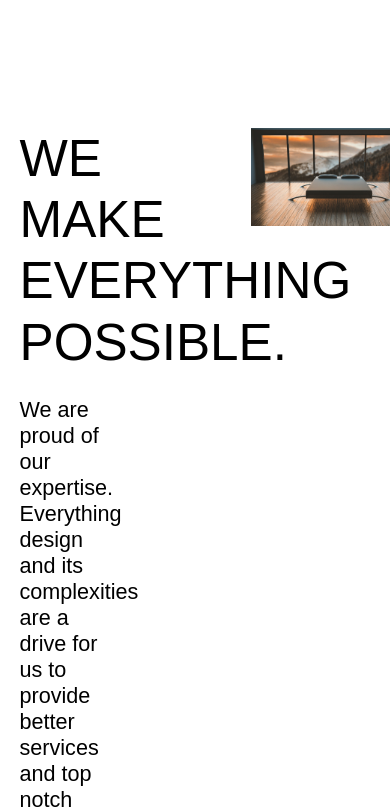
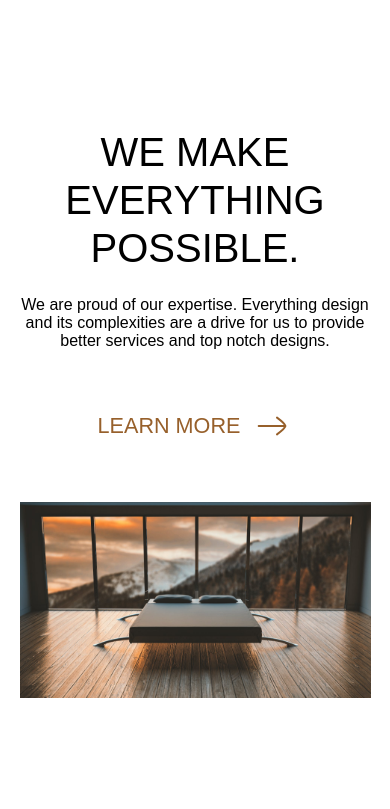
Before and after one commit to Samadeen/Revisi, a React (Vite) app: page / in a window 390 px wide. Shown: the part 1215-2024 px from the top of the page. Built offline with nearby package versions, Linux system fonts and the light colour scheme.

Commit message:
Update Possible.module.scss

```diff
--- a/src/components/possible/Possible.module.scss
+++ b/src/components/possible/Possible.module.scss
@@ -7,8 +7,22 @@
   justify-content: space-between;
   gap: 3.5rem;
 
+  @media (max-width: 898px) {
+    flex-direction: column;
+    align-items: center;
+    justify-content: center;
+  }
+
   .possible_text {
     width: 50%;
+    @media (max-width: 898px) {
+      width: 100%;
+      text-align: center;
+      display: flex;
+      flex-direction: column;
+      align-items: center;
+      justify-content: center;
+    }
 
     h2 {
       color: #000;
@@ -17,6 +31,10 @@
       font-style: normal;
       font-weight: 400;
       line-height: 120%; /* 4.8rem */
+
+      @media (max-width: 450px) {
+        font-size: 2.5rem;
+      }
     }
 
     p {
@@ -28,10 +46,18 @@
       line-height: normal;
       margin: 1.5rem 0 3.5rem;
       padding-right: 5rem;
+
+      @media (max-width: 450px) {
+        font-size: 1rem;
+        padding-right: 0;
+      }
     }
   }
 
   img {
     width: 50%;
+    @media (max-width: 898px) {
+      width: 100%;
+    }
   }
 }
```
